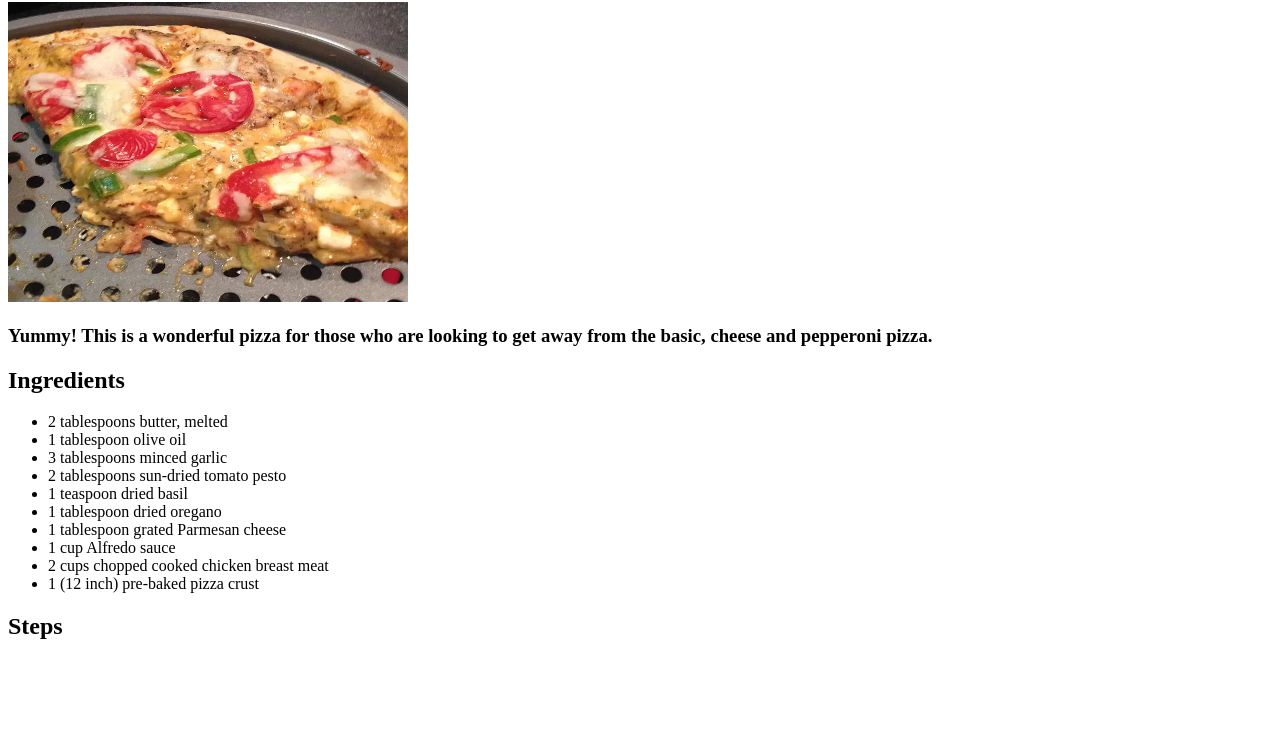
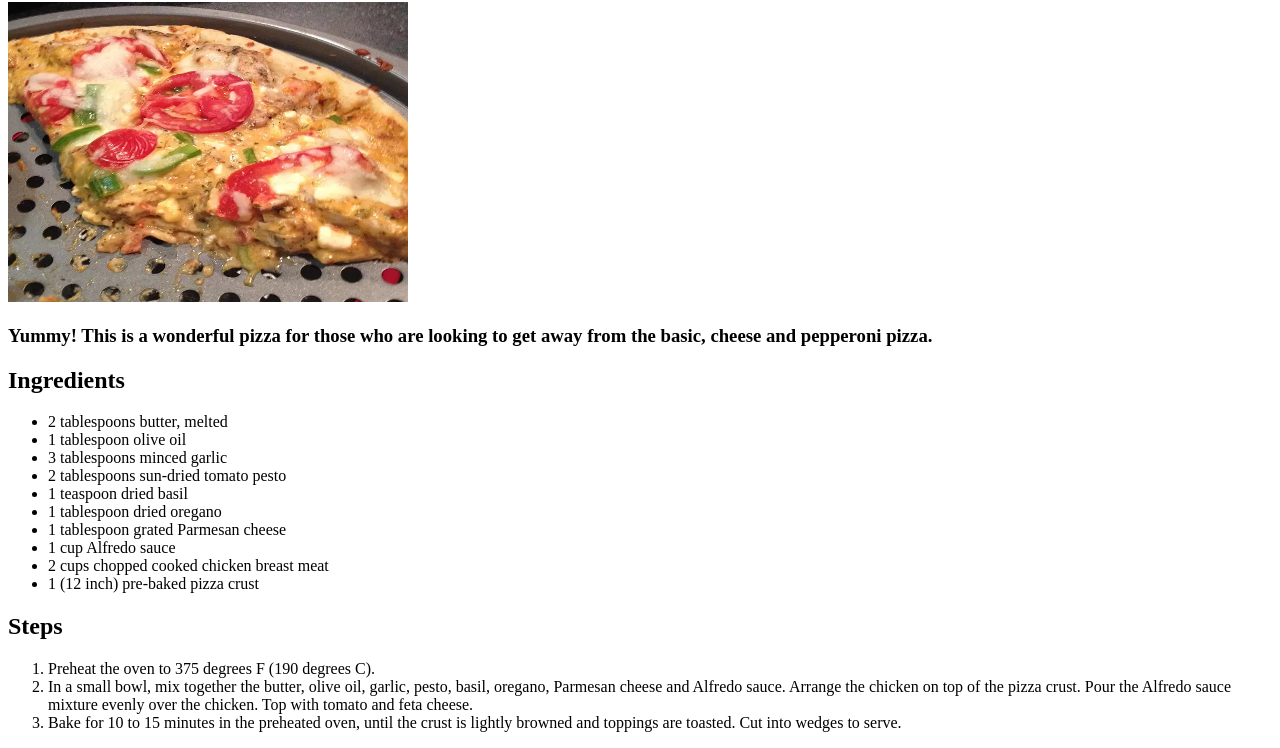
Before and after one commit to DevEddM/Odin-recipes, a plain HTML site: page pizza.html in a window 1280 px wide. Shown: the part 78-826 px from the top of the page. Before the commit the page ends 800 px from the top, so only its background shows below. Drawn offline with Linux system fonts and the light colour scheme.

```diff
--- a/pizza.html
+++ b/pizza.html
@@ -22,6 +22,11 @@
         <li>1 (12 inch) pre-baked pizza crust</li>
     </ul>
     <h2>Steps</h2>
+    <ol>
+        <li>Preheat the oven to 375 degrees F (190 degrees C).</li>
+        <li>In a small bowl, mix together the butter, olive oil, garlic, pesto, basil, oregano, Parmesan cheese and Alfredo sauce. Arrange the chicken on top of the pizza crust. Pour the Alfredo sauce mixture evenly over the chicken. Top with tomato and feta cheese.</li>
+        <li>Bake for 10 to 15 minutes in the preheated oven, until the crust is lightly browned and toppings are toasted. Cut into wedges to serve.</li>
+    </ol>
 
 </body>
 </html>
```
